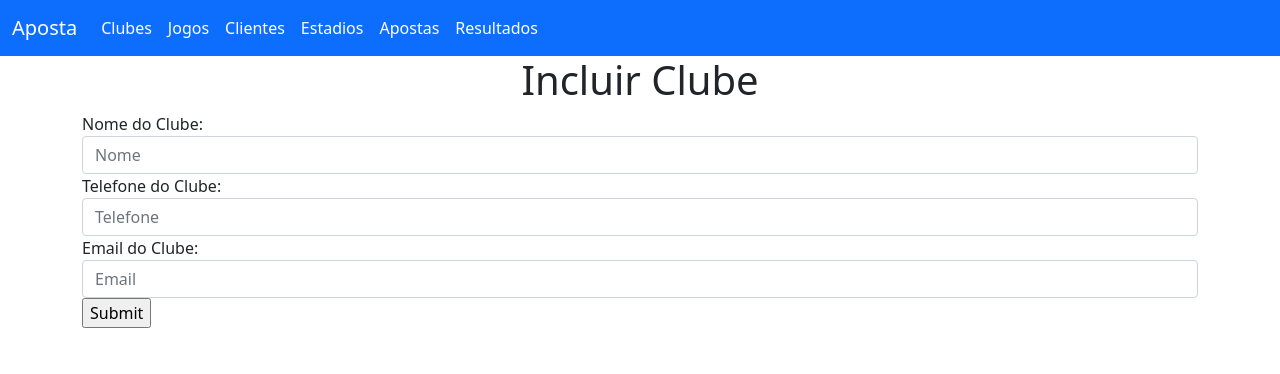
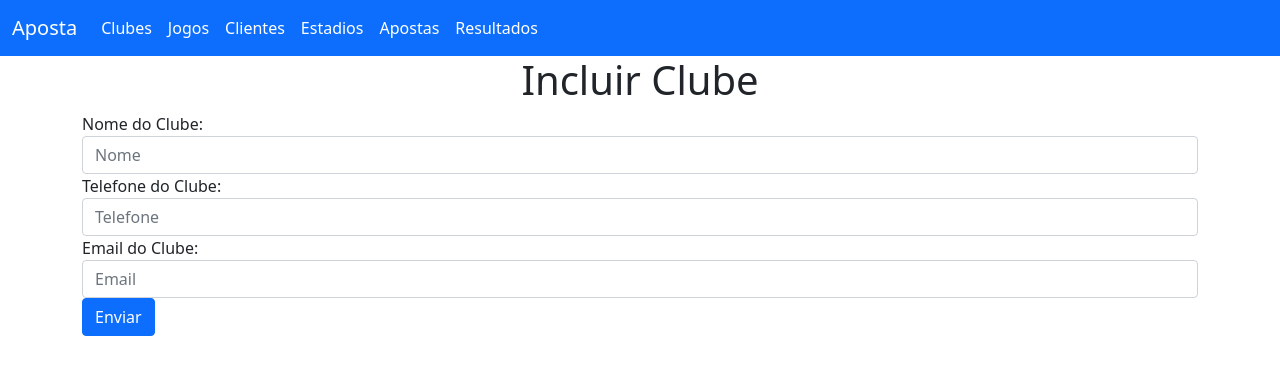
Before and after one commit to SidneyMaldonado/ApostaFrontEnd, an Angular app: page /incluirclube in a window 1280 px wide. Shown: the top 374 px of the page. Built offline with nearby package versions, Linux system fonts and the light colour scheme.

Commit message:
Incluirtest

```diff
--- a/src/app/incluir-clube/incluir-clube.component.html
+++ b/src/app/incluir-clube/incluir-clube.component.html
@@ -23,6 +23,7 @@
                     <input type="text" name="email" id = "email" class="form-control" placeholder="Email" [(ngModel)]="clube.email" required/>
 
                 </div>
-                <input type="submit" />
+                <button id="botaoEnviar" type="submit" class="btn btn-primary">Enviar</button>
 
     </form>
+</div>
```
Also changed, not shown: 1 other file (tests, documents, lock files or other folders).
